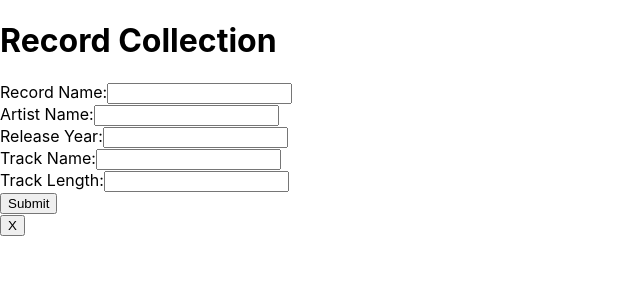
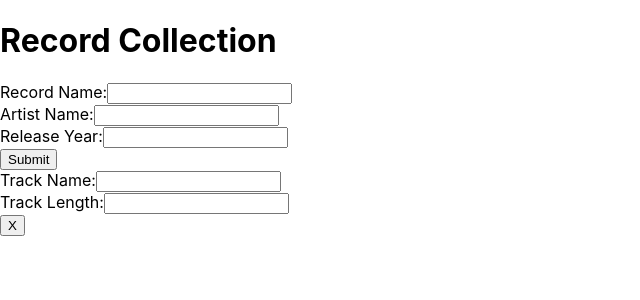
Before and after one commit to Brett-Abramson/Coders_choice, a React (Create React App) app in the folder records-front-end/: page / in a window 1280 px wide. Shown: the top 300 px of the page, without its empty margins (0-640 px from the left). Built offline with nearby package versions, Linux system fonts and the light colour scheme; no server answers.

Commit message:
attempting to get track/track length inputs functioning

```diff
--- a/records-front-end/src/components/add.js
+++ b/records-front-end/src/components/add.js
@@ -2,20 +2,22 @@ import { useState } from "react";
 import axios from "axios";
 
 const Add = (props) => {
+  const [tracks, setTracks] = useState({
+    trackName: "",
+    trackLength: Number,
+  });
   const [record, setRecord] = useState({
     recordName: "",
     artistName: "",
     releaseYear: Number,
-    tracks: [
-      {
-        trackName: "",
-        trackLength: Number,
-      },
-    ],
+    tracks: [tracks],
   });
 
   const handleChange = (event) => {
     setRecord({ ...record, [event.target.name]: event.target.value });
+  };
+  const handleTrackChange = (event) => {
+    setTracks({ ...tracks, [event.target.name]: event.target.value });
   };
   const handleSubmit = (event) => {
     event.preventDefault();
@@ -35,14 +37,13 @@ const Add = (props) => {
           <label htmlFor="releaseYear">Release Year:</label>
           <input type="number" name="releaseYear" onChange={handleChange} />
           <br />
-          <label htmlFor="trackName">Track Name:</label>
-          <input type="text" name="trackName" onChange={handleChange} />
-          <br />
-          <label htmlFor="trackLength">Track Length:</label>
-          <input type="number" name="trackLength" onChange={handleChange} />
-          <br />
           <input type="submit" />
         </form>
+        <label htmlFor="trackName">Track Name:</label>
+        <input type="text" name="trackName" onChange={handleTrackChange} />
+        <br />
+        <label htmlFor="trackLength">Track Length:</label>
+        <input type="number" name="trackLength" onChange={handleTrackChange} />
       </div>
     </>
   );
```
